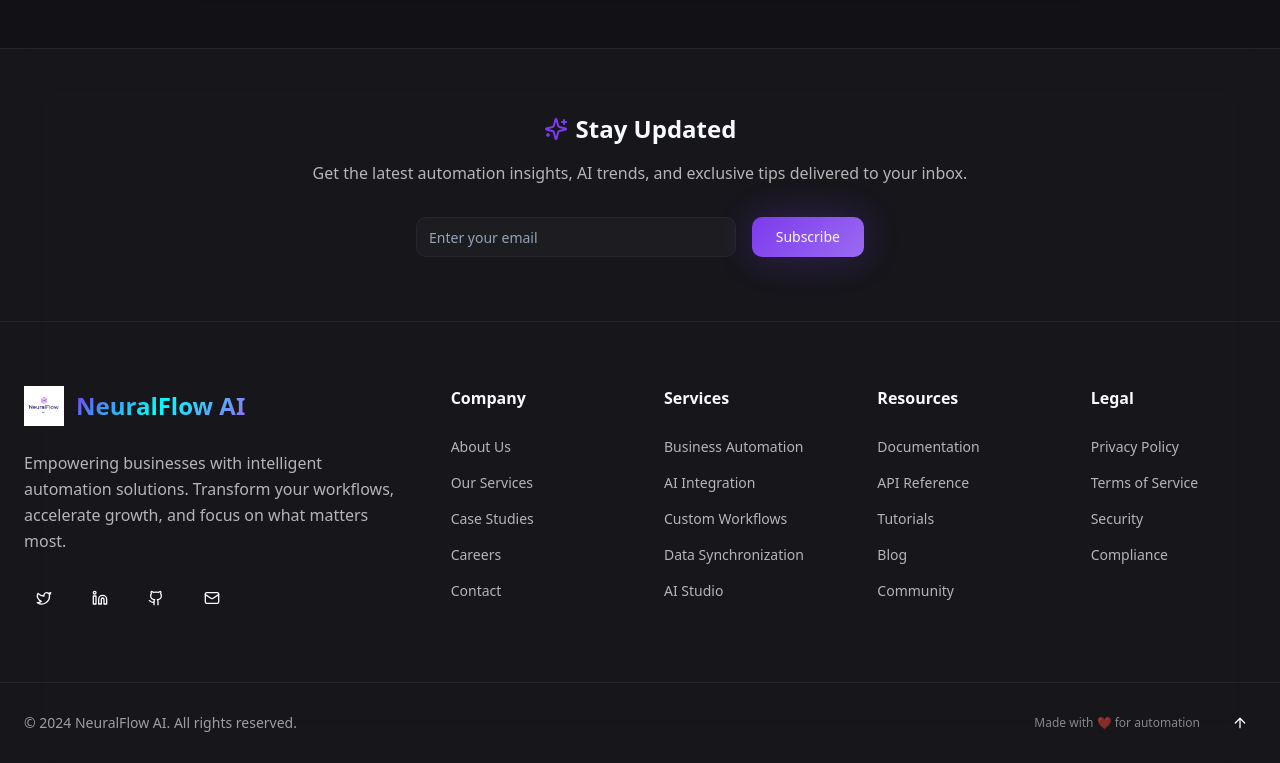
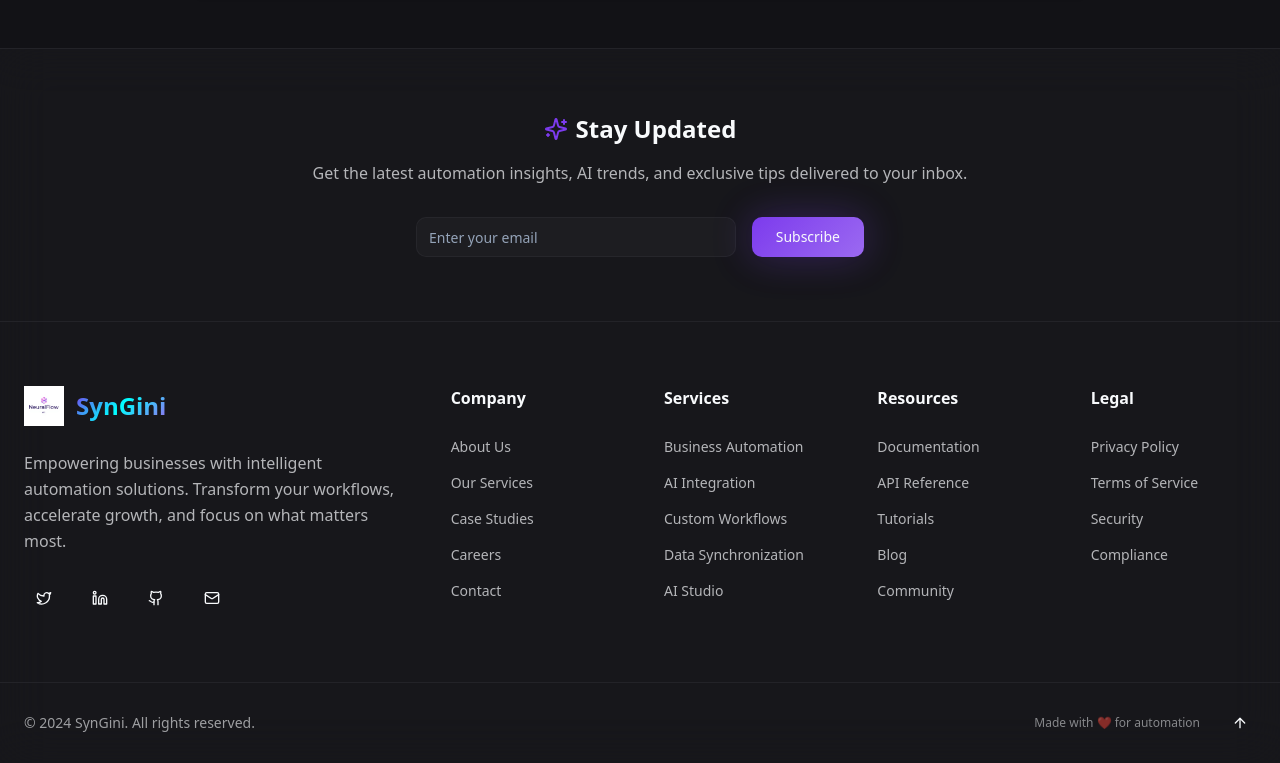
Before and after one commit to shaashish1/itgyani, a React (Vite) app: page /ai-studio in a window 1280 px wide. Shown: the part 1561-2324 px from the top of the page. Built offline with nearby package versions, Linux system fonts and the light colour scheme.

Commit message:
Update startup name to SynGini
Update the startup name to "SynGini" as requested. This change is temporary and will be updated before the website goes live.

```diff
--- a/index.html
+++ b/index.html
@@ -3,12 +3,12 @@
   <head>
     <meta charset="UTF-8" />
     <meta name="viewport" content="width=device-width, initial-scale=1.0" />
-    <title>NeuralFlow AI - Intelligent Automation Solutions</title>
-    <meta name="description" content="Transform your business with AI-powered automation. NeuralFlow AI helps companies scale operations, reduce costs, and automate workflows using cutting-edge n8n technology." />
-    <meta name="author" content="NeuralFlow AI" />
+    <title>SynGini - Intelligent Automation Solutions</title>
+    <meta name="description" content="Transform your business with AI-powered automation. SynGini helps companies scale operations, reduce costs, and automate workflows using cutting-edge n8n technology." />
+    <meta name="author" content="SynGini" />
     <meta name="keywords" content="AI automation, n8n workflows, business automation, artificial intelligence, process automation, workflow optimization" />
 
-    <meta property="og:title" content="NeuralFlow AI - Intelligent Automation Solutions" />
+    <meta property="og:title" content="SynGini - Intelligent Automation Solutions" />
     <meta property="og:description" content="Transform your business with AI-powered automation. Streamline workflows, reduce manual tasks, and scale operations with our intelligent automation platform." />
     <meta property="og:type" content="website" />
     <meta property="og:image" content="https://lovable.dev/opengraph-image-p98pqg.png" />
--- a/src/components/About.tsx
+++ b/src/components/About.tsx
@@ -50,7 +50,7 @@ const About = () => {
           {/* Left Content */}
           <div>
             <Badge className="mb-6 px-4 py-2 bg-primary/20 text-primary border-primary/30">
-              About NeuralFlow AI
+              About SynGini
             </Badge>
 
             <h2 className="text-4xl md:text-5xl font-bold mb-6 leading-tight">
@@ -59,7 +59,7 @@ const About = () => {
             </h2>
 
             <p className="text-lg text-foreground/80 mb-8 leading-relaxed">
-              At NeuralFlow AI, we believe that every business deserves to operate at peak efficiency.
+              At SynGini, we believe that every business deserves to operate at peak efficiency.
               Our mission is to democratize AI-powered automation, making sophisticated workflow solutions
               accessible to companies of all sizes.
             </p>
@@ -115,7 +115,7 @@ const About = () => {
                 </p>
                 <div className="text-center mt-4">
                   <span className="text-sm text-primary font-semibold">
-                    — NeuralFlow AI Team
+                    — SynGini Team
                   </span>
                 </div>
               </CardContent>
--- a/src/components/Contact.tsx
+++ b/src/components/Contact.tsx
@@ -48,7 +48,7 @@ const Contact = () => {
     {
       icon: <Mail className="h-5 w-5" />,
       title: "Email Us",
-      details: "hello@neuralflow.ai",
+      details: "hello@syngini.ai",
       action: "Send Email"
     },
     {
@@ -107,7 +107,7 @@ const Contact = () => {
             Ready to <span className="gradient-text">Automate Your Success</span>?
           </h2>
           <p className="text-xl text-foreground/80 max-w-3xl mx-auto">
-            Let's discuss how NeuralFlow AI can transform your business operations.
+            Let's discuss how SynGini can transform your business operations.
             Our experts are ready to design a custom automation solution for you.
           </p>
         </div>
--- a/src/components/Footer.tsx
+++ b/src/components/Footer.tsx
@@ -86,9 +86,9 @@ const Footer = () => {
           {/* Company Info */}
           <div className="lg:col-span-2">
             <Link to="/" className="flex items-center space-x-3 mb-6">
-              <img src={logo} alt="NeuralFlow AI" className="h-10 w-10" />
+              <img src={logo} alt="SynGini" className="h-10 w-10" />
               <span className="text-2xl font-bold gradient-text">
-                NeuralFlow AI
+                SynGini
               </span>
             </Link>
             <p className="text-foreground/70 mb-6 leading-relaxed">
@@ -184,7 +184,7 @@ const Footer = () => {
         <div className="container mx-auto px-6 py-6">
           <div className="flex flex-col md:flex-row justify-between items-center gap-4">
             <p className="text-sm text-foreground/60">
-              © 2024 NeuralFlow AI. All rights reserved.
+              © 2024 SynGini. All rights reserved.
             </p>
             <div className="flex items-center gap-6">
               <span className="text-xs text-foreground/50">Made with ❤️ for automation</span>
--- a/src/components/Header.tsx
+++ b/src/components/Header.tsx
@@ -37,9 +37,9 @@ const Header = () => {
         <div className="flex items-center justify-between">
           {/* Logo */}
           <Link to="/" className="flex items-center space-x-3 hover-lift">
-            <img src={logo} alt="NeuralFlow AI" className="h-10 w-10" />
+            <img src={logo} alt="SynGini" className="h-10 w-10" />
             <span className="text-2xl font-bold gradient-text">
-              NeuralFlow AI
+              SynGini
             </span>
           </Link>
 
--- a/src/components/Services.tsx
+++ b/src/components/Services.tsx
@@ -127,7 +127,7 @@ const Services = () => {
         {/* Benefits Section */}
         <div className="glass-card p-12 rounded-2xl">
           <h3 className="text-3xl font-bold text-center mb-12">
-            Why Choose <span className="gradient-text">NeuralFlow AI</span>?
+            Why Choose <span className="gradient-text">SynGini</span>?
           </h3>
 
           <div className="grid grid-cols-1 md:grid-cols-3 gap-8">
--- a/src/pages/AIStudio.tsx
+++ b/src/pages/AIStudio.tsx
@@ -58,7 +58,7 @@ const AIStudio = () => {
           type: activeTab,
           prompt: prompt,
           timestamp: new Date().toISOString(),
-          source: "neuralflow-ai-studio",
+          source: "syngini-ai-studio",
         }),
       });
 
```
